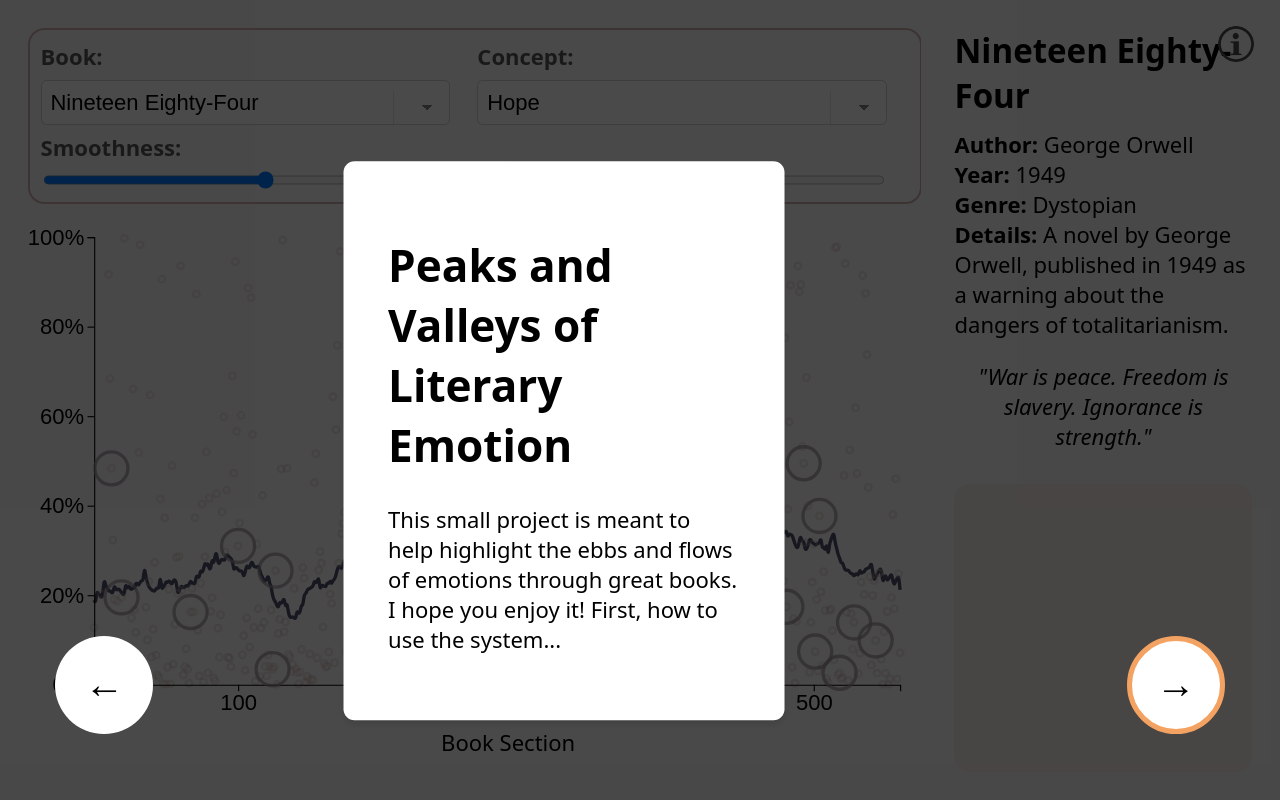
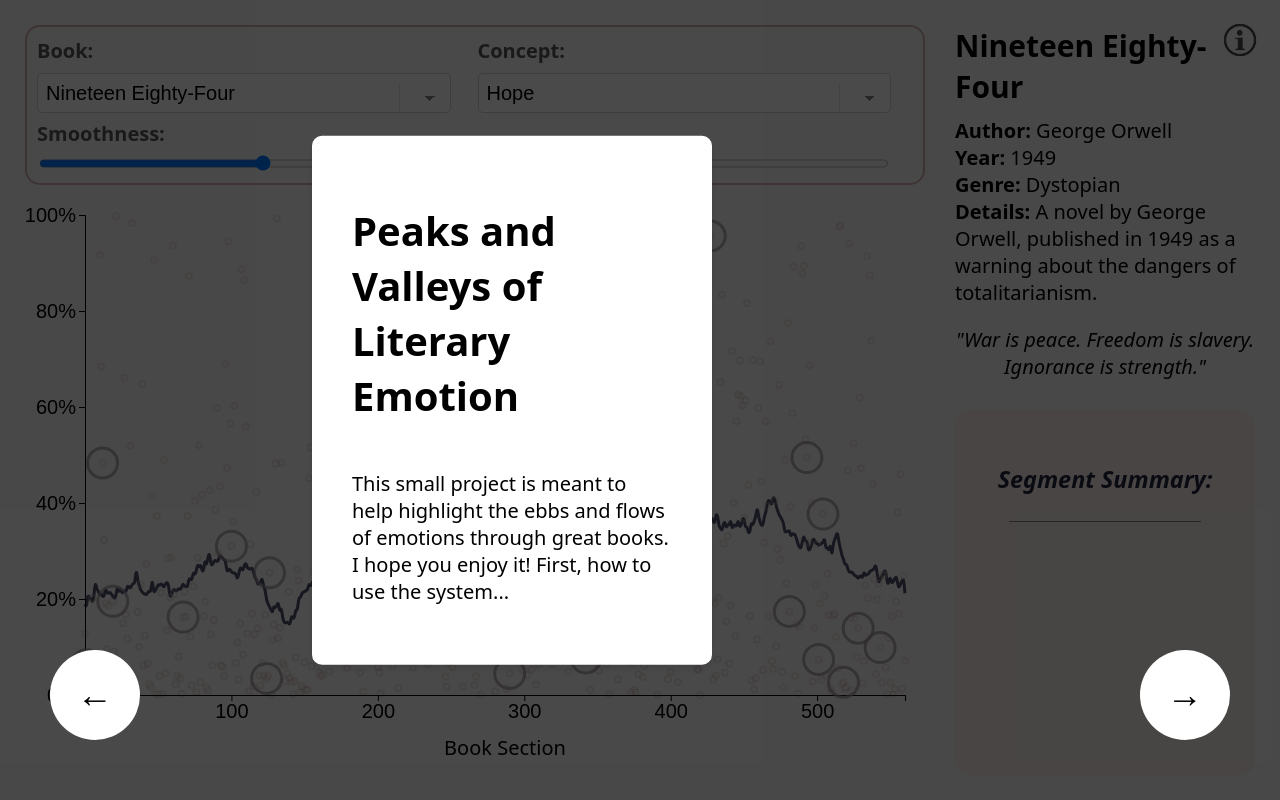
Before and after one commit to trdougherty/literary_analysis, a website: page public/index.html in a window 1280 px wide. Drawn offline with nearby package versions, Linux system fonts and the light colour scheme.

Commit message:
updating visuals, adding some summarization info

```diff
--- a/public/index.html
+++ b/public/index.html
@@ -22,7 +22,6 @@
       window.dataLayer = window.dataLayer || [];
       function gtag(){dataLayer.push(arguments);}
       gtag('js', new Date());
-
       gtag('config', 'G-5EVS3NP3PX');
     </script>
 </head>
@@ -80,7 +79,17 @@
                         <p id="bookQuote"></p>
                     </div>
                 </div>
-                <div id="infoText"></div>
+                <div id="infoText">
+                    <div class="header-row">
+                        <h3 id="summaryHeader" style="font-style: italic;">Segment Summary:</h3>
+                    </div>
+                    <div class="hr-row">
+                        <hr>
+                    </div>
+                    <div class="summary-text-row">
+                        <!-- Dynamic summary text will be updated here -->
+                    </div>
+                </div>
             </div>
         </div>
         <div id="infoPopup">
--- a/public/script.js
+++ b/public/script.js
@@ -3,7 +3,9 @@
 let svg; // Declare svg here to make it accessible in the global scope
 let width, height; // Declare width and height here for global access
 let timeoutId;
-let step = 1;
+
+let step = parseInt(localStorage.getItem('onboardingStep')) || 1;
+console.log("step:", step);
 
 function highlightElement(element) {
     const overlay = document.getElementById('highlightOverlay');
@@ -22,40 +24,6 @@
     popup.style.top = position.top;
     popup.style.left = position.left;
 }
-
-// Function to draw the chart
-function drawChart() {
-    // Reference the container div
-    const containerDiv = document.querySelector('.container');
-
-    // Calculate the width and height for the SVG
-    const currentWidth = containerDiv.clientWidth;
-    const currentHeight = containerDiv.clientHeight - margin.top - margin.bottom;
-
-    // Remove the existing svg if it exists
-    if (svg) {
-        svg.remove();
-    }
-
-    // Create the SVG element with adjusted width and height
-    svg = d3.select("#chart")
-        .append("svg")
-        .attr("width", currentWidth)
-        .attr("height", currentHeight)
-        .append("g")
-        .attr("transform", `translate(${margin.left}, ${margin.top})`);
-
-    // Your existing code to draw the chart goes here
-    // ...
-}
-
-
-document.addEventListener('DOMContentLoaded', function () {
-    const backButton = document.getElementById('backButton');
-    const nextButton = document.getElementById('nextButton');
-    const popup = document.querySelector('.popup');
-    const popupTitle = popup.querySelector('h1');
-    const popupContent = popup.querySelector('p');
 
 // Define the content for each step
 const steps = [
@@ -122,53 +90,78 @@
 ];
 
 function updateContent() {
-        const overlay = document.getElementById('highlightOverlay');
-        const nextButton = document.getElementById('nextButton');
+    console.log("run upodate")
+    const overlay = document.querySelector('.overlay-container');
+    const popup = document.querySelector('.popup');
+    const popupTitle = popup.querySelector('h1');
+    const popupContent = popup.querySelector('p');
 
+    if (step >= 1 && step <= steps.length) {
         const currentStep = steps[step - 1];
-        if (currentStep) {
         popupTitle.textContent = currentStep.title;
         popupContent.textContent = currentStep.content;
 
-            if (step === 1) {
-                nextButton.style.borderColor = '#f4a261';
-                overlay.style.display = 'none';
-            } else {
-                // Highlight the element related to the current step
-                nextButton.style.borderColor = 'transparent';
+        if (currentStep.selector) {
             const elementToHighlight = document.querySelector(currentStep.selector);
             if (elementToHighlight) {
                 highlightElement(elementToHighlight);
             }
         }
-            // Position the popup based on the current step's coordinates
+
         positionPopup(currentStep.position);
+
+        overlay.style.display = 'block';
     } else {
-            // Hide the popup and overlay when there are no more steps
-            document.querySelector('.overlay-container').style.display = 'none';
+        overlay.style.display = 'none';
     }
 }
+// Function to update the step and handle local storage
+function updateStep(newStep) {
+    step = newStep;
+    localStorage.setItem('onboardingStep', step.toString());
+    updateContent();
+}
 
-    // Initial content
-    updateContent();
+// Function to draw the chart
+function drawChart() {
+    // Reference the container div
+    const containerDiv = document.querySelector('.container');
 
-    // Show the popup and overlay when the page loads
-    document.querySelector('.overlay-container').style.display = 'flex';
-    popup.style.display = 'block'; // or 'flex', depending on your layout
+    // Calculate the width and height for the SVG
+    const currentWidth = containerDiv.clientWidth;
+    const currentHeight = containerDiv.clientHeight - margin.top - margin.bottom;
 
-    // Handle "Next" button click
+    // Remove the existing svg if it exists
+    if (svg) {
+        svg.remove();
+    }
+
+    // Create the SVG element with adjusted width and height
+    svg = d3.select("#chart")
+        .append("svg")
+        .attr("width", currentWidth)
+        .attr("height", currentHeight)
+        .append("g")
+        .attr("transform", `translate(${margin.left}, ${margin.top})`);
+
+    // Your existing code to draw the chart goes here
+    // ...
+}
+
+
+document.addEventListener('DOMContentLoaded', function () {
+    const backButton = document.getElementById('backButton');
+    const nextButton = document.getElementById('nextButton');
+
+    updateContent(); // Update content on page load
+
     nextButton.addEventListener('click', function () {
-        console.log("Next button clicked")
-        step++;
-        updateContent();
+        updateStep(step + 1);
     });
 
-    // Handle "Back" button click
     backButton.addEventListener('click', function () {
-        console.log("Back button clicked")
         if (step > 1) {
-            step--;
-            updateContent();
+            updateStep(step - 1);
         }
     });
 });
@@ -346,14 +339,14 @@
                     console.log("Mouseover event:", event);
                     clearTimeout(timeoutId);
                     const index = auxData.x.indexOf(d);
-                    document.getElementById('infoText').textContent = auxData.y[index];
+                    document.querySelector('#infoText .summary-text-row').textContent = auxData.y[index];
                     console.log("index:", index)
                     console.log("auxData.y[index]:", auxData.y[index])
                 })
                 .on("mouseout", () => {
                     console.log("Mouseout event")
                     timeoutId = setTimeout(() => {
-                        document.getElementById('infoText').textContent = '';
+                        document.querySelector('#infoText .summary-text-row').textContent = '';
                     }, 0);
                 });
 
--- a/public/styles.css
+++ b/public/styles.css
@@ -44,7 +44,7 @@
 html {
     height: 100%;
     margin: 0;
-    zoom: 105%;
+    /* zoom: 105%; */
     /* font-family: Arial, sans-serif; */
     background-color: #f4f4f4;
     font-size: 20px;
@@ -144,15 +144,35 @@
     font-size: 20px;
     color: #22223B;
     display: flex;
+    flex-direction: column; /* Aligns children vertically */
     background-color: #F2E9E4;
-    justify-content: center;
-    align-items: center;
-    text-align: center;
-    padding: 50px; /* Add more padding as needed */
+    padding: 30px; /* Adjust padding as needed */
     box-sizing: border-box;
     overflow: auto;
     height: 100%;
     border-radius: 15px; /* Adds rounded edges, adjust as needed */
+}
+
+#infoText .header-row {
+    padding-top: 0px;
+    text-align: center; /* Aligns header text to the left */
+}
+
+#infoText .hr-row hr {
+    border: none;
+    height: 1px;
+    background-color: gray; /* Solid color for visibility */
+    width: 80%; /* Full width of the container */
+    margin-top: 2px; /* Adjust as needed */
+    margin-bottom: 0px; /* Adjust as needed */
+}
+
+#infoText .summary-text-row {
+    padding: 3vh;
+    flex-grow: 1; /* Allows this row to take up remaining space */
+    display: flex;
+    align-items: center; /* Vertically centers the content */
+    text-align: left; /* Aligns summary text to the left */
 }
 
 /* Adjust the dropdowns and slider to the full width of the left side */
```
Lines whose indentation alone changed are shown as unchanged.
